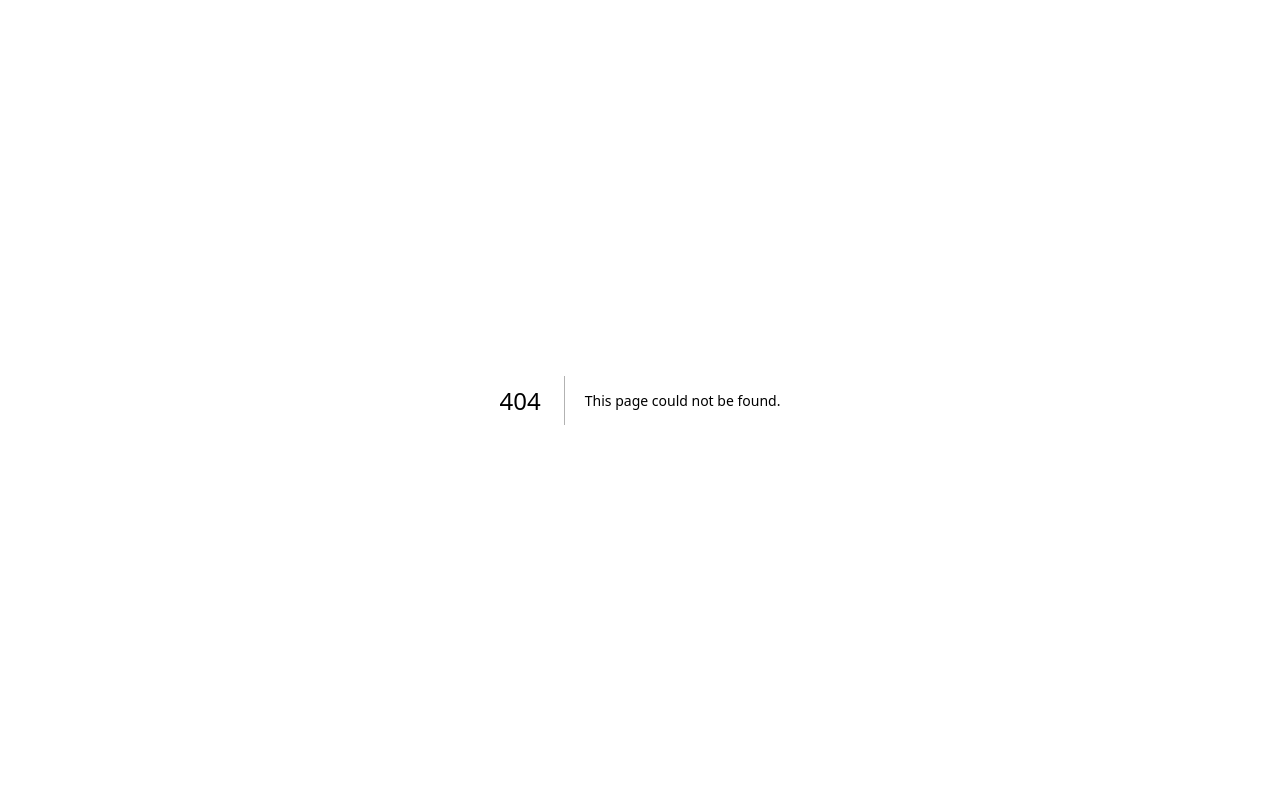
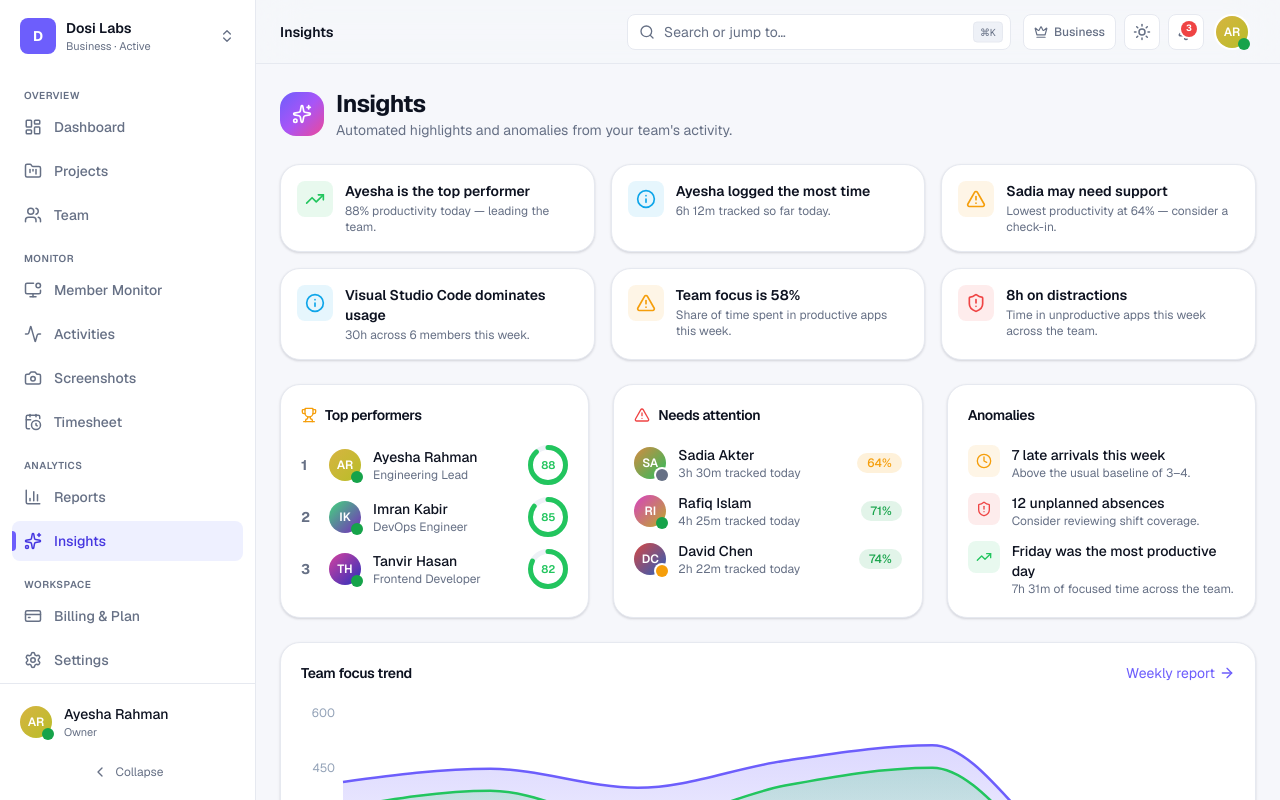
Before and after one commit to DosiBridge/Dosi-Tracker, a Next.js app in the folder frontend/: page /insights in a window 1280 px wide. Before the commit this address had no page. Shown: the top 800 px of the page. Built offline with nearby package versions, Linux system fonts and the light colour scheme.

Commit message:
Add the insights page
Turns the raw numbers into short written observations - who is trending up,
which project is eating the most time, when the team is most productive - so
you get something useful without having to read the charts yourself.

```diff
--- /dev/null
+++ b/frontend/src/app/(dashboard)/insights/page.tsx
@@ -0,0 +1,157 @@
+"use client";
+
+import {
+  Sparkles,
+  TrendingUp,
+  AlertTriangle,
+  Info,
+  ShieldAlert,
+  Clock,
+  Trophy,
+  ArrowRight,
+} from "lucide-react";
+import type { LucideIcon } from "lucide-react";
+import Link from "next/link";
+import { Card, CardContent, CardHeader, CardTitle } from "@/components/ui/card";
+import { Avatar } from "@/components/ui/avatar";
+import { Badge } from "@/components/ui/badge";
+import { Ring } from "@/components/ui/ring";
+import { ActivityTrendChart } from "@/components/dashboard/charts";
+import { attendance, insights, users, weeklyTrend } from "@/lib/tenant-data";
+import { type Insight } from "@/lib/reports-data";
+import { formatDuration } from "@/lib/utils";
+
+const toneIcon: Record<Insight["tone"], LucideIcon> = {
+  success: TrendingUp,
+  warning: AlertTriangle,
+  danger: ShieldAlert,
+  info: Info,
+};
+const toneColor: Record<Insight["tone"], string> = {
+  success: "#22c55e",
+  warning: "#f59e0b",
+  danger: "#ef4444",
+  info: "#0ea5e9",
+};
+
+export default function InsightsPage() {
+  const cards = insights();
+  const active = users.filter((u) => u.productivity > 0);
+  const top = [...active].sort((a, b) => b.productivity - a.productivity).slice(0, 3);
+  const attention = [...active].sort((a, b) => a.productivity - b.productivity).slice(0, 3);
+
+  const lateCount = attendance.filter((a) => a.status === "late").length;
+  const absentCount = attendance.filter((a) => a.status === "absent").length;
+
+  const anomalies = [
+    { icon: Clock, tone: "#f59e0b", title: `${lateCount} late arrivals this week`, detail: "Above the usual baseline of 3–4." },
+    { icon: ShieldAlert, tone: "#ef4444", title: `${absentCount} unplanned absences`, detail: "Consider reviewing shift coverage." },
+    { icon: TrendingUp, tone: "#22c55e", title: "Friday was the most productive day", detail: `${formatDuration(weeklyTrend[4].productive)} of focused time across the team.` },
+  ];
+
+  return (
+    <div className="space-y-6">
+      <div className="flex items-center gap-3">
+        <div className="flex h-11 w-11 items-center justify-center rounded-xl brand-gradient text-white">
+          <Sparkles className="h-5 w-5" />
+        </div>
+        <div>
+          <h1 className="text-2xl font-bold tracking-tight">Insights</h1>
+          <p className="text-sm text-muted-foreground">Automated highlights and anomalies from your team&apos;s activity.</p>
+        </div>
+      </div>
+
+      {/* Insight cards */}
+      <div className="grid grid-cols-1 gap-4 sm:grid-cols-2 lg:grid-cols-3">
+        {cards.map((c) => {
+          const Icon = toneIcon[c.tone];
+          return (
+            <Card key={c.id} className="p-4">
+              <div className="flex items-start gap-3">
+                <div className="flex h-9 w-9 shrink-0 items-center justify-center rounded-lg" style={{ background: `${toneColor[c.tone]}1a`, color: toneColor[c.tone] }}>
+                  <Icon className="h-5 w-5" />
+                </div>
+                <div className="min-w-0">
+                  <div className="text-sm font-semibold">{c.title}</div>
+                  <div className="mt-0.5 text-xs text-muted-foreground">{c.detail}</div>
+                </div>
+              </div>
+            </Card>
+          );
+        })}
+      </div>
+
+      <div className="grid grid-cols-1 gap-6 lg:grid-cols-3">
+        {/* Top performers */}
+        <Card>
+          <CardHeader>
+            <CardTitle className="flex items-center gap-2"><Trophy className="h-4 w-4 text-warning" /> Top performers</CardTitle>
+          </CardHeader>
+          <CardContent className="space-y-3">
+            {top.map((u, i) => (
+              <div key={u.id} className="flex items-center gap-3">
+                <span className="w-4 text-sm font-bold text-muted-foreground">{i + 1}</span>
+                <Avatar name={u.name} size="sm" status={u.status} />
+                <div className="min-w-0 flex-1">
+                  <div className="truncate text-sm font-medium">{u.name}</div>
+                  <div className="truncate text-xs text-muted-foreground">{u.designation}</div>
+                </div>
+                <Ring value={u.productivity} size={40} />
+              </div>
+            ))}
+          </CardContent>
+        </Card>
+
+        {/* Needs attention */}
+        <Card>
+          <CardHeader>
+            <CardTitle className="flex items-center gap-2"><AlertTriangle className="h-4 w-4 text-danger" /> Needs attention</CardTitle>
+          </CardHeader>
+          <CardContent className="space-y-3">
+            {attention.map((u) => (
+              <div key={u.id} className="flex items-center gap-3">
+                <Avatar name={u.name} size="sm" status={u.status} />
+                <div className="min-w-0 flex-1">
+                  <div className="truncate text-sm font-medium">{u.name}</div>
+                  <div className="truncate text-xs text-muted-foreground">{formatDuration(u.trackedToday)} tracked today</div>
+                </div>
+                <Badge tone={u.productivity >= 70 ? "success" : u.productivity >= 55 ? "warning" : "danger"}>{u.productivity}%</Badge>
+              </div>
+            ))}
+          </CardContent>
+        </Card>
+
+        {/* Anomalies */}
+        <Card>
+          <CardHeader><CardTitle>Anomalies</CardTitle></CardHeader>
+          <CardContent className="space-y-3">
+            {anomalies.map((a, i) => (
+              <div key={i} className="flex items-start gap-3">
+                <div className="flex h-8 w-8 shrink-0 items-center justify-center rounded-lg" style={{ background: `${a.tone}1a`, color: a.tone }}>
+                  <a.icon className="h-4 w-4" />
+                </div>
+                <div className="min-w-0">
+                  <div className="text-sm font-medium">{a.title}</div>
+                  <div className="text-xs text-muted-foreground">{a.detail}</div>
+                </div>
+              </div>
+            ))}
+          </CardContent>
+        </Card>
+      </div>
+
+      {/* Focus trend */}
+      <Card>
+        <CardHeader>
+          <CardTitle>Team focus trend</CardTitle>
+          <Link href="/reports/weekly" className="inline-flex items-center gap-1 text-sm text-primary hover:underline">
+            Weekly report <ArrowRight className="h-4 w-4" />
+          </Link>
+        </CardHeader>
+        <CardContent>
+          <ActivityTrendChart data={weeklyTrend} />
+        </CardContent>
+      </Card>
+    </div>
+  );
+}
```
